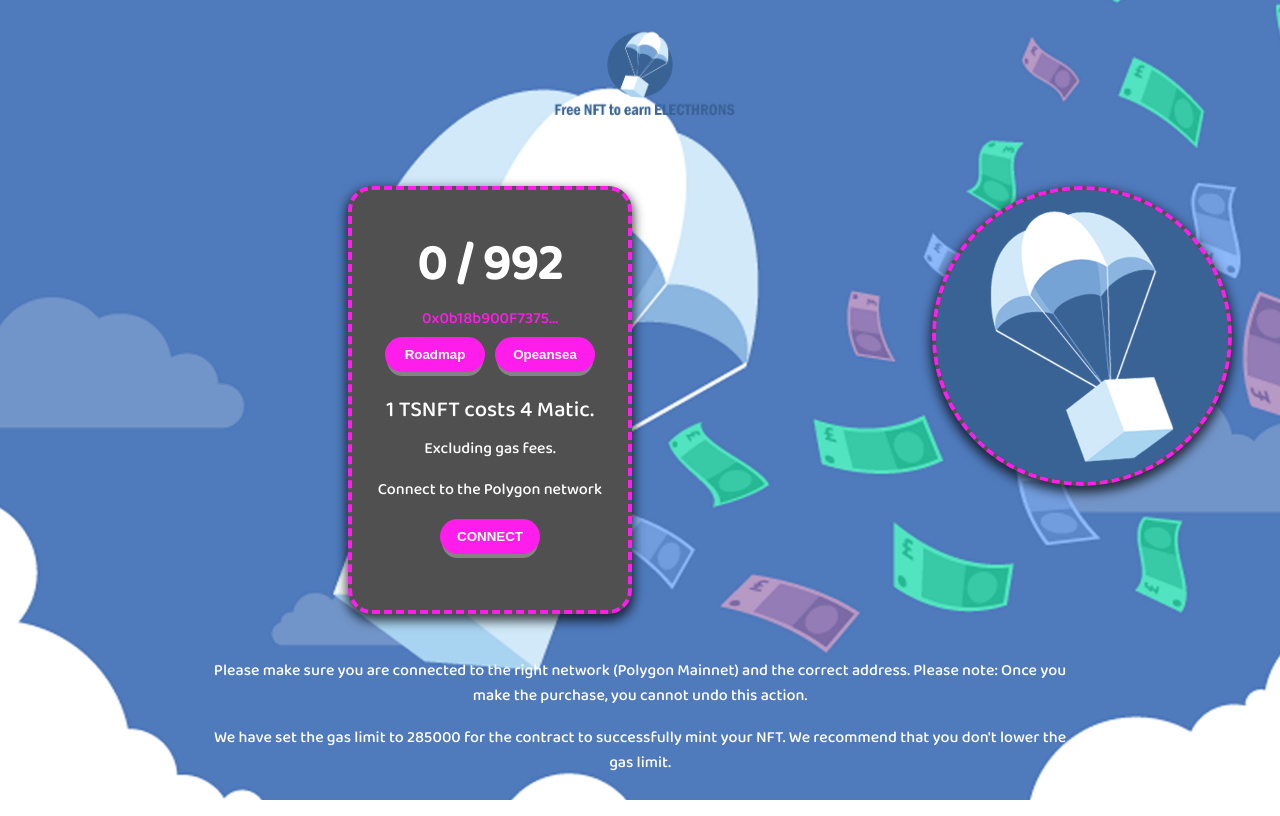
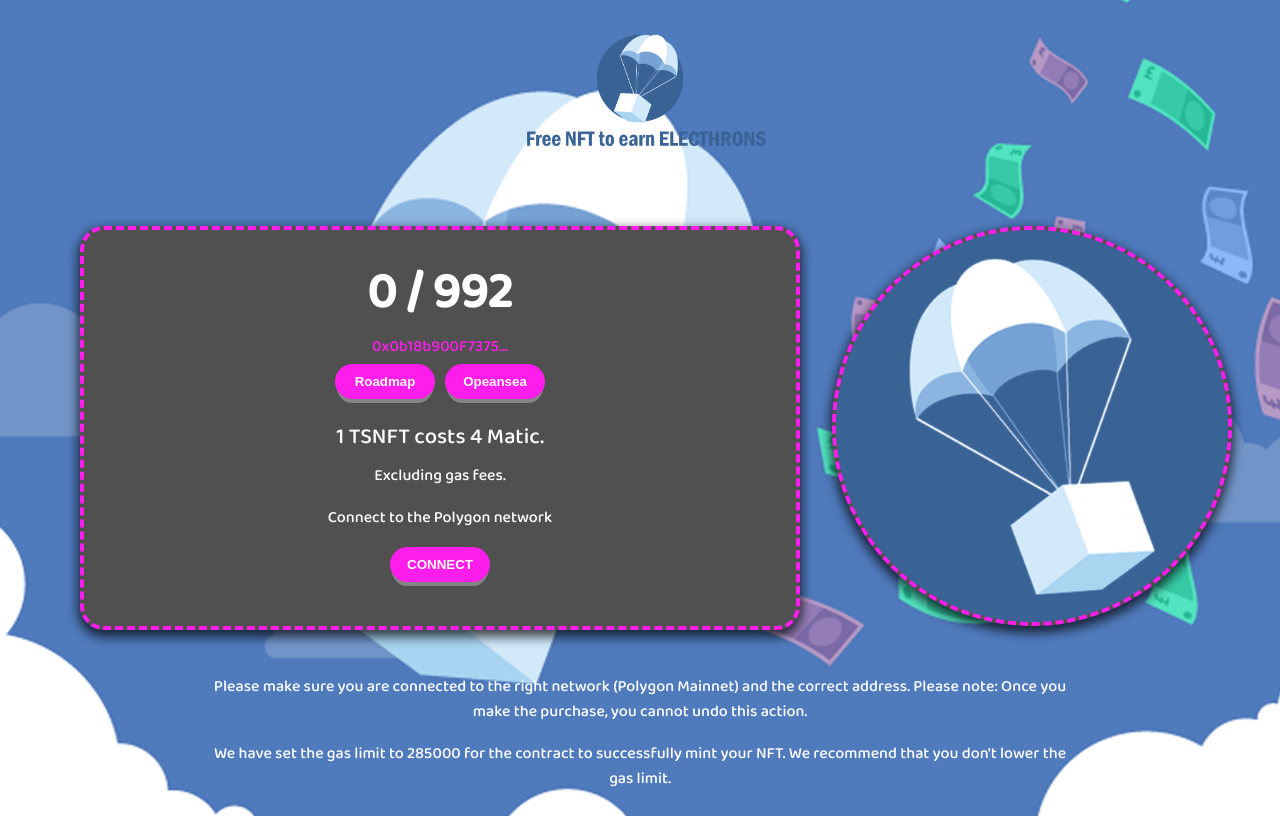
Before and after one commit to soujiang/soujiangminterdapp, a React (Create React App) app: page / in a window 1280 px wide. Built offline with nearby package versions, Linux system fonts and the light colour scheme.

Commit message:
tamaños

```diff
--- a/src/App.js
+++ b/src/App.js
@@ -68,7 +68,7 @@ export const ResponsiveWrapper = styled.div`
 export const StyledLogo = styled.img`
   width: 200px;
   @media (min-width: 767px) {
-    width: 300px;
+    width: 400px;
   }
   transition: width 0.5s;
   transition: height 0.5s;
@@ -84,7 +84,7 @@ export const StyledImg = styled.img`
     width: 250px;
   }
   @media (min-width: 1000px) {
-    width: 300px;
+    width: 400px;
   }
   transition: width 0.5s;
 `;
--- a/src/styles/globalStyles.js
+++ b/src/styles/globalStyles.js
@@ -32,8 +32,8 @@ export const SpacerMedium = styled.div`
 
 // Used for providing space between components
 export const SpacerLarge = styled.div`
-  height: 300px;
-  width: 300px;
+  height: 32px;
+  width: 32px;
 `;
 
 // Used for providing a wrapper around a component
```
